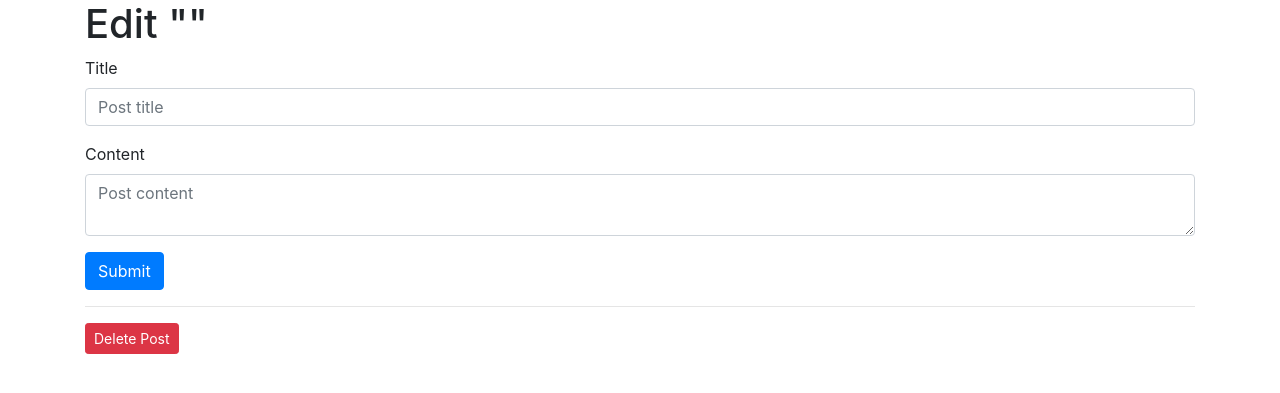
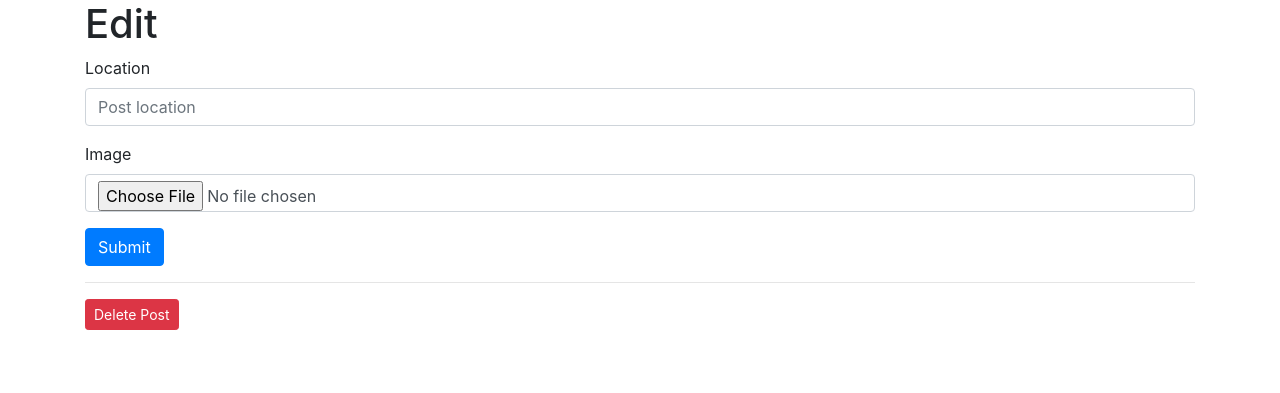
Before and after one commit to DevOps-project-intership/Automation, a Flask app: template sprint_1/M_Tsymbalistyi/flask-app/templates/edit.html in a window 1280 px wide. Shown: the part 56-449 px from the top of the page. Run offline with Flask 3, Linux system fonts and the light colour scheme; the template is opened without the code that fills it, so the values that code supplies are empty; some libraries are stand-ins or nearby versions.

Commit message:
HP-26 Added edit functionality

```diff
--- a/sprint_1/M_Tsymbalistyi/flask-app/app.py
+++ b/sprint_1/M_Tsymbalistyi/flask-app/app.py
@@ -22,6 +22,7 @@ app.config['UPLOAD_FOLDER'] = UPLOAD_FOLDER
 def allowed_file(filename):
     return '.' in filename and filename.rsplit('.', 1)[1].lower() in ALLOWED_EXTENSIONS
 
+# todo: change to sqlAlchemy
 def get_db_connection():
     conn = psycopg2.connect(
         host=os.getenv("DATABASE_HOST"),
@@ -103,6 +104,7 @@ def login_required(f):
         return f(*args, **kwargs)
     return decorated_function
 
+
 @app.route('/')
 @login_required
 def index():
@@ -165,14 +167,44 @@ def edit(id):
     post = get_post(id)
 
     if request.method == 'POST':
-        title = request.form['title']
-        content = request.form['content']
+        location = request.form.get('location', '').strip()
+        file = request.files.get('image')
 
-        if not title:
-            flash('Title is required!')
-        else:
-            post_sql(f'UPDATE posts SET title = {title}, content = {content} WHERE id = {id}')
+        if not location:
+            flash('location is required!')
+            return render_template('edit.html', post=post)
+
+        image_path = None
+        if file and file.filename:
+            if not allowed_file(file.filename):
+                flash('Invalid file type!')
+                return render_template('edit.html', post=post)
+
+            timestamp = datetime.datetime.now().strftime('%Y%m%d_%H%M%S')
+            filename = secure_filename(f"{timestamp}_{file.filename}")
+            filepath = os.path.join(app.config['UPLOAD_FOLDER'], filename)
+
+            try:
+                os.makedirs(app.config['UPLOAD_FOLDER'], exist_ok=True)
+                file.save(filepath)
+                image_path = f"images/{filename}"
+            except OSError as e:
+                print(f'Error saving file: {e}')
+                return render_template('edit.html', post=post)
+
+        try:
+            if image_path:
+                post_sql('UPDATE posts SET location = %s, image_path = %s WHERE id = %s',
+                        (location, image_path, id))
+            else:
+                post_sql('UPDATE posts SET location = %s WHERE id = %s', (location, id))
+
+            flash('Post updated successfully!')
             return redirect(url_for('index'))
+
+        except Exception as e:
+            print(f'Database error: {e}')
+            return render_template('edit.html', post=post)
 
     return render_template('edit.html', post=post)
 
--- a/sprint_1/M_Tsymbalistyi/flask-app/templates/edit.html
+++ b/sprint_1/M_Tsymbalistyi/flask-app/templates/edit.html
@@ -1,21 +1,20 @@
 {% extends 'base.html' %}
 
 {% block content %}
-<h1>{% block title %} Edit "{{ post['title'] }}" {% endblock %}</h1>
+<h1>{% block title %} Edit {% endblock %}</h1>
 
-<form method="post">
+<form method="post" enctype="multipart/form-data">
     <div class="form-group">
-        <label for="title">Title</label>
-        <input type="text" name="title" placeholder="Post title"
+        <label for="location">Location</label>
+        <input type="text" name="location" placeholder="Post location"
                class="form-control"
-               value="{{ request.form['title'] or post['title'] }}">
+               value="{{ request.form['location'] or post['location'] }}">
         </input>
     </div>
 
     <div class="form-group">
-        <label for="content">Content</label>
-        <textarea name="content" placeholder="Post content"
-                  class="form-control">{{ request.form['content'] or post['content'] }}</textarea>
+        <label for="image">Image</label>
+        <input type="file" name="image" class="form-control" accept="image/*">
     </div>
     <div class="form-group">
         <button type="submit" class="btn btn-primary">Submit</button>
```
